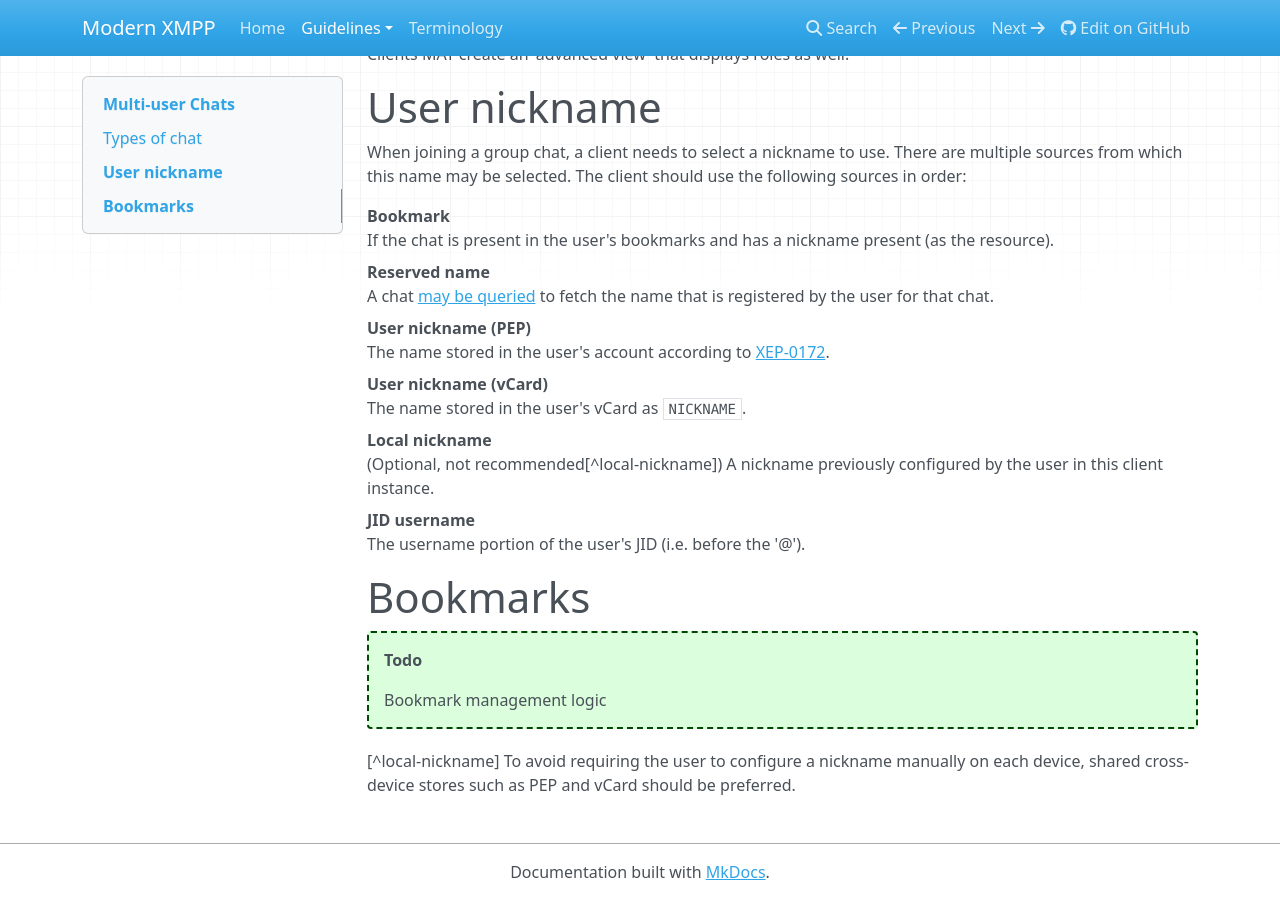
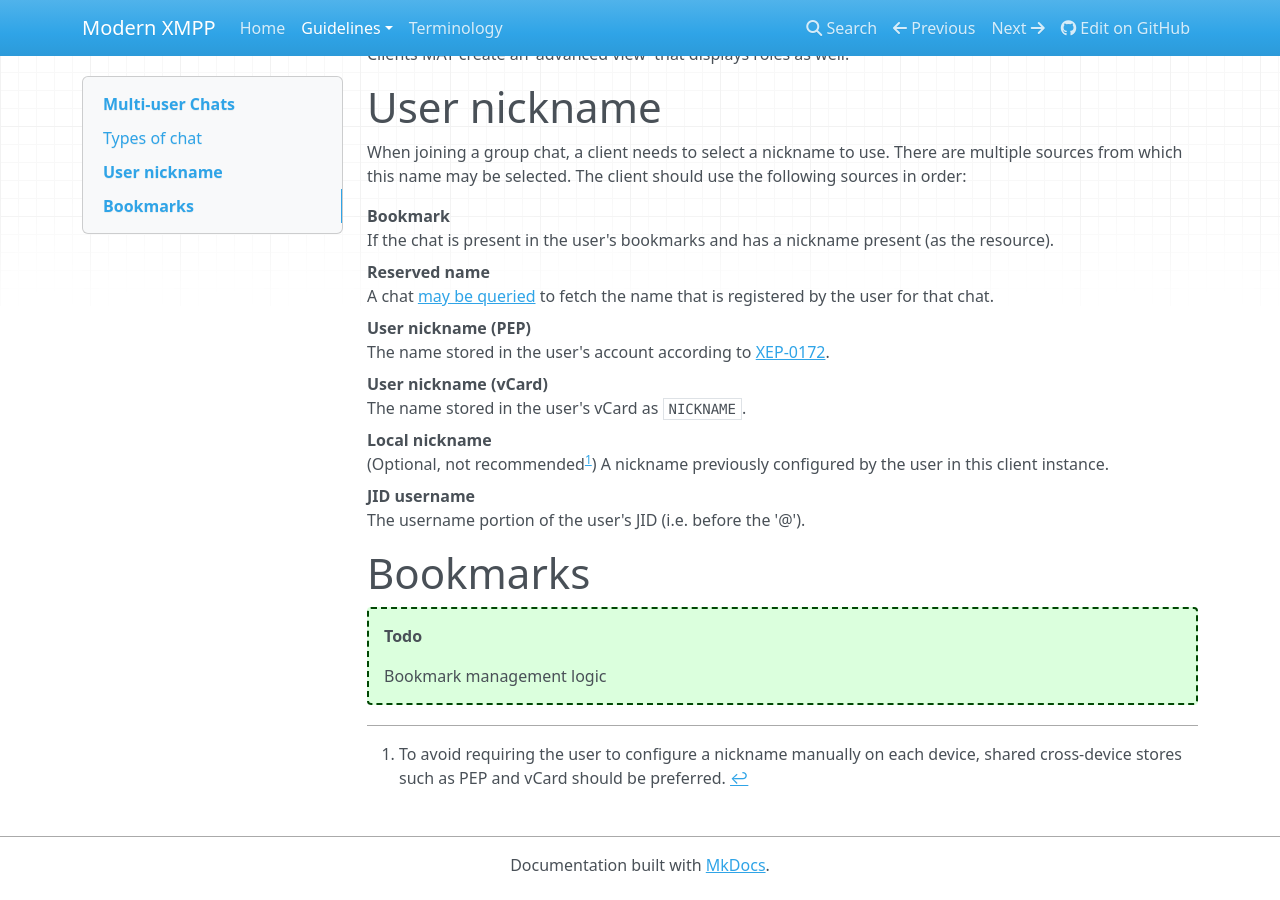
Before and after one commit to modernxmpp/modernxmpp, an MkDocs documentation site: the page built from docs/client/groupchat.md, in a window 1280 px wide and 900 px high, scrolled down 1075 px. Built offline with MkDocs 1.6.1, drawn with Linux system fonts in a browser that asks for light colours; nearby versions of some CDN libraries.

Commit message:
Syntax fix

```diff
--- a/docs/client/groupchat.md
+++ b/docs/client/groupchat.md
@@ -74,5 +74,5 @@ JID username
 
 <!-- Footnotes -->
 
-[^local-nickname] To avoid requiring the user to configure a nickname manually on each device, shared cross-device
+[^local-nickname]: To avoid requiring the user to configure a nickname manually on each device, shared cross-device
     stores such as PEP and vCard should be preferred.
```
